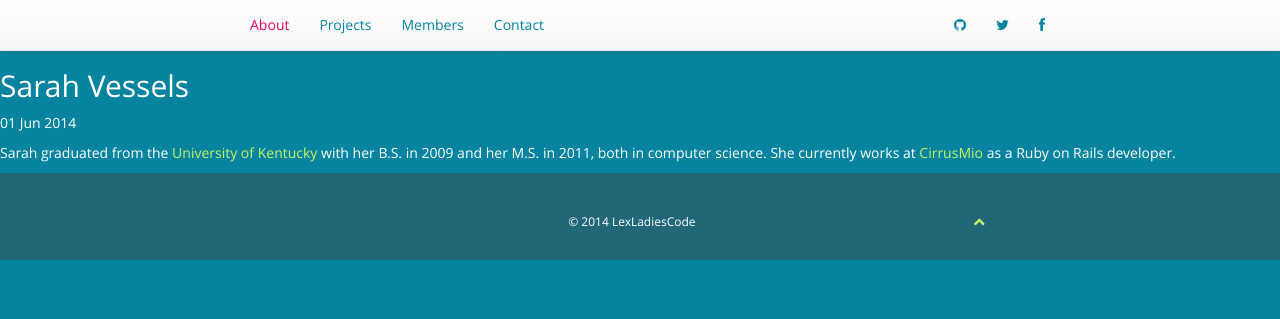
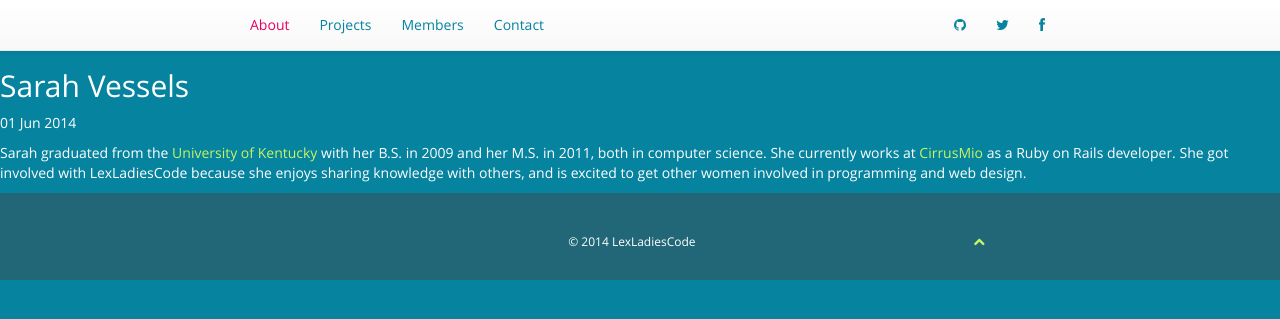
Before and after one commit to LexLadiesCode/LexLadiesCode.github.io, a Jekyll site: the page built from members/_posts/2014-06-01-sarah-vessels.markdown, in a window 1280 px wide. Shown: the top 319 px of the page. Built offline with Jekyll 4.4.1, drawn with Linux system fonts in a browser that asks for light colours; nearby versions of some CDN libraries; Markdown is read by kramdown in place of the engine named in the settings.

Commit message:
Expand Sarah bio

```diff
--- a/members/_posts/2014-06-01-sarah-vessels.markdown
+++ b/members/_posts/2014-06-01-sarah-vessels.markdown
@@ -7,4 +7,6 @@ twitter: cheshire137
 photo: sarah-scarf-photo.jpg
 ---
 
-Sarah graduated from the [University of Kentucky](http://www.uky.edu/) with her B.S. in 2009 and her M.S. in 2011, both in computer science. She currently works at [CirrusMio](http://www.cirrusmio.com/) as a Ruby on Rails developer.
+Sarah graduated from the [University of Kentucky](http://www.uky.edu/) with her B.S. in 2009 and her M.S. in 2011, both in computer science. She currently works at [CirrusMio](http://www.cirrusmio.com/) as a Ruby on Rails developer. She got involved with LexLadiesCode because she enjoys sharing knowledge with
+others, and is excited to get other women involved in programming and web
+design.
```
